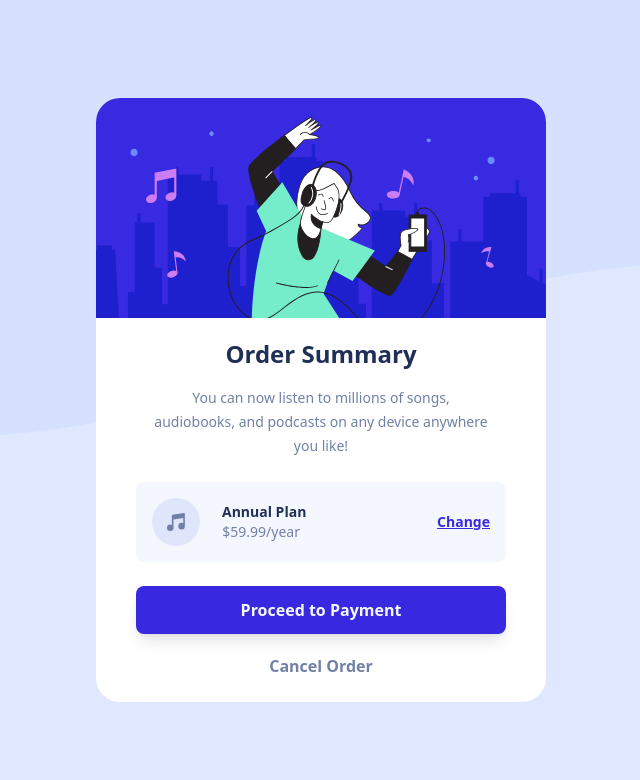
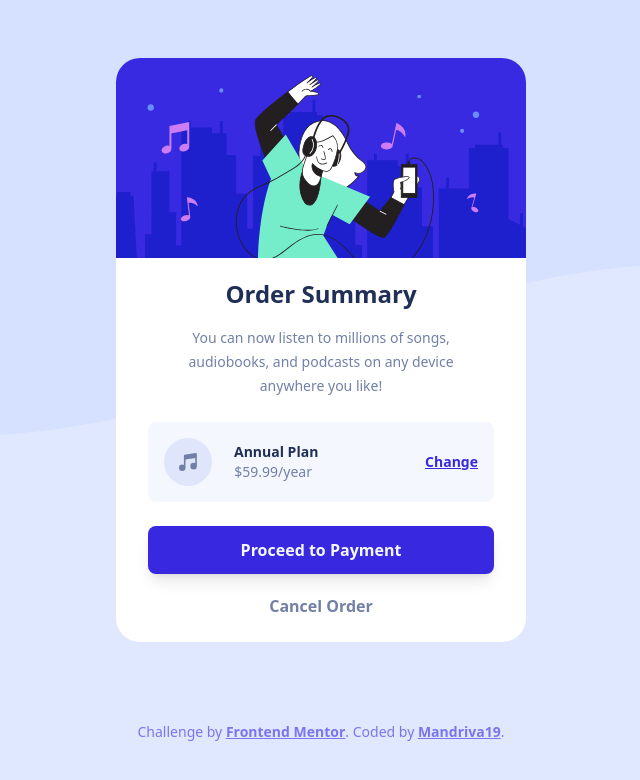
Before and after one commit to mandriva19/order-summary-component, a website: page index.html in a window 1280 px wide. Shown: the whole page, without its empty margins (319-959 px from the left). Drawn offline with Linux system fonts and the light colour scheme.

Commit message:
updated
updated html comments and fixed few issues

```diff
--- a/index.html
+++ b/index.html
@@ -3,14 +3,19 @@
   <head>
     <meta charset="UTF-8" />
     <meta name="viewport" content="width=device-width, initial-scale=1.0" />
+    <link
+      rel="shortcut icon"
+      href="./images/favicon-32x32.png"
+      type="image/x-icon"
+    />
     <link href="./dist/output.css" rel="stylesheet" />
   </head>
   <body
-    class="bg-impBlue-300 bg-desktop-pattern bg-no-repeat bg-top min-h-screen flex items-center justify-center text-center"
+    class="bg-impBlue-300 bg-desktop-pattern bg-no-repeat bg-top min-h-screen flex flex-col items-center justify-center text-center"
   >
     <!-- main wrapper div -->
-    <div class="bg-white max-w-[450px] rounded-3xl mx-5 pb-3">
-      <!-- main wrapper div -->
+    <div class="bg-white max-w-[410px] rounded-3xl mx-5 pb-3">
+      <!-- div logo -->
       <div>
         <img
           class="rounded-tl-3xl rounded-tr-3xl"
@@ -18,6 +23,7 @@
           alt="main illustration of card, showing animated character wearing a headphones and dancing with their hands. character is wearing black undershirts and green t-shirt"
         />
       </div>
+      <!-- div text-h1-p -->
       <div class="mb-6 space-y-2">
         <h1 class="mt-5 mb-4 text-2xl font-black text-impBlue-500">
           Order Summary
@@ -27,10 +33,13 @@
           any device anywhere you like!
         </p>
       </div>
+      <!-- price parent div -->
       <div
-        class="bg-impBlue-200 flex items-center justify-between mx-10 px-4 rounded-lg py-4"
+        class="bg-impBlue-200 flex items-center justify-between mx-8 px-4 rounded-lg py-4"
       >
+        <!-- svg and price div -->
         <div class="flex items-center">
+          <!-- svg music icon -->
           <svg xmlns="http://www.w3.org/2000/svg" width="48" height="48">
             <g fill="none" fill-rule="evenodd">
               <circle cx="24" cy="24" r="24" fill="#DFE6FB" />
@@ -41,24 +50,28 @@
               />
             </g>
           </svg>
+          <!-- price -->
           <div class="flex flex-col items-center ml-4">
             <p class="text-impBlue-500 font-bold ml-1.5 text-sm">Annual Plan</p>
             <p class="text-impBlue-100 text-sm">$59.99/year</p>
           </div>
         </div>
-
+        <!-- change button -->
         <a
           class="underline text-impBlue-400 text-sm font-bold transition-all duration-100 hover:opacity-70 focus-within:outline-none focus-within:border-2 focus-within:border-impBlue-400 focus-within:p-1.5 focus-within:no-underline"
           href="#"
           >Change</a
         >
       </div>
-      <div class="mt-6 space-y-2 mx-10">
+      <!-- buttons parent div -->
+      <div class="mt-6 space-y-2 mx-8">
+        <!-- button 1 -->
         <button
           class="block font-bold shadow-lg bg-impBlue-400 text-impBlue-200 text-center px-4 py-3 rounded-lg w-full hover:opacity-70 transition-all duration-100"
         >
           Proceed to Payment
         </button>
+        <!-- button 2 -->
         <button
           class="text-impBlue-100 font-bold px-4 py-3 block w-full transition-all duration-100 hover:text-impBlue-500"
         >
@@ -67,4 +80,22 @@
       </div>
     </div>
   </body>
+  <!-- attribution -->
+  <div
+    class="block text-sm opacity-60 justify-self-end mt-20 mx-4 text-impBlue-400"
+  >
+    Challenge by
+    <a
+      href="https://www.frontendmentor.io?ref=challenge"
+      class="underline font-bold hover:text-impBlue-100 transition duration-75"
+      target="_blank"
+      >Frontend Mentor</a
+    >. Coded by
+    <a
+      href="https://github.com/mandriva19"
+      target="_blank"
+      class="underline font-bold hover:text-impBlue-100 transition duration-75"
+      >Mandriva19</a
+    >.
+  </div>
 </html>
```
Also changed, not shown: dist/output.css.
